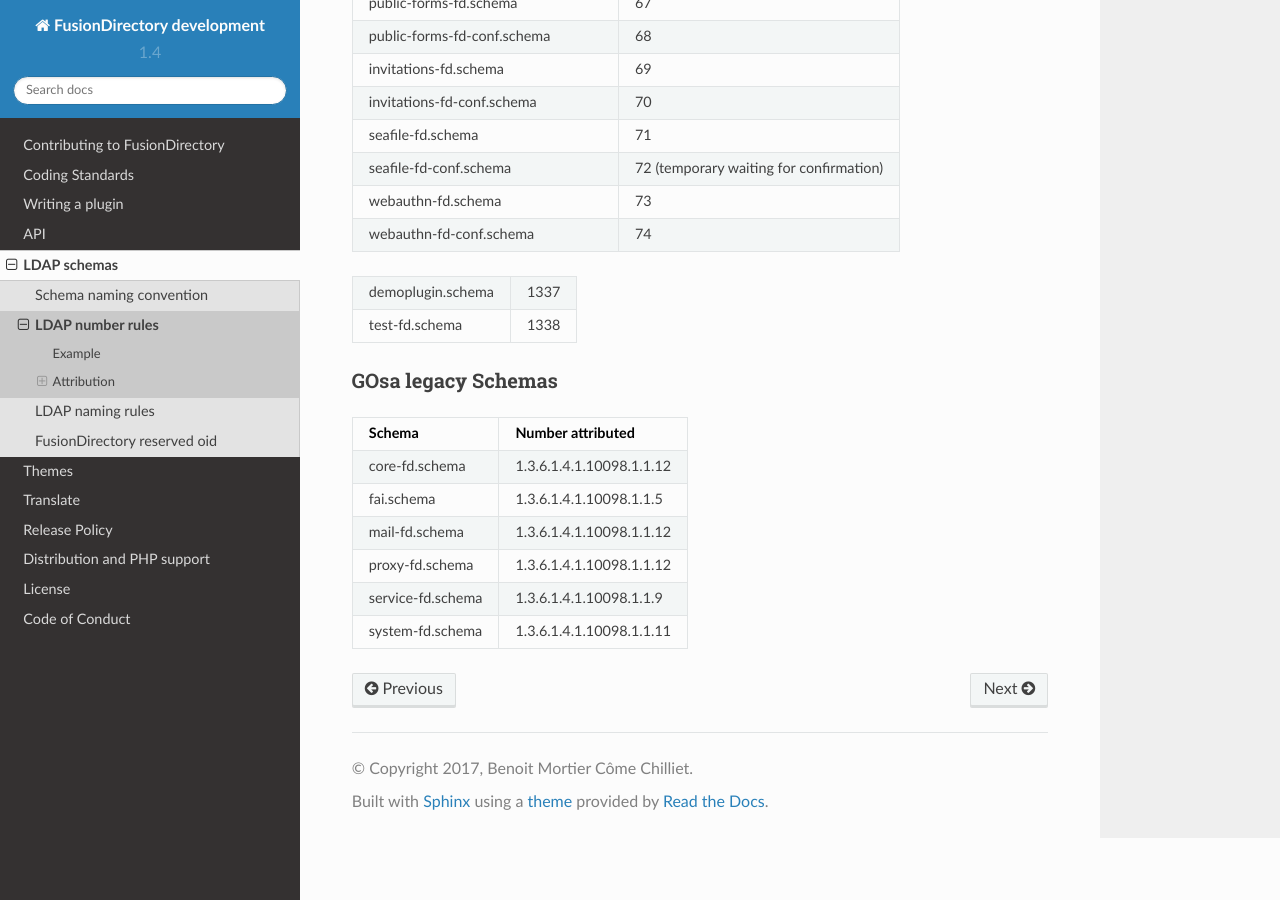
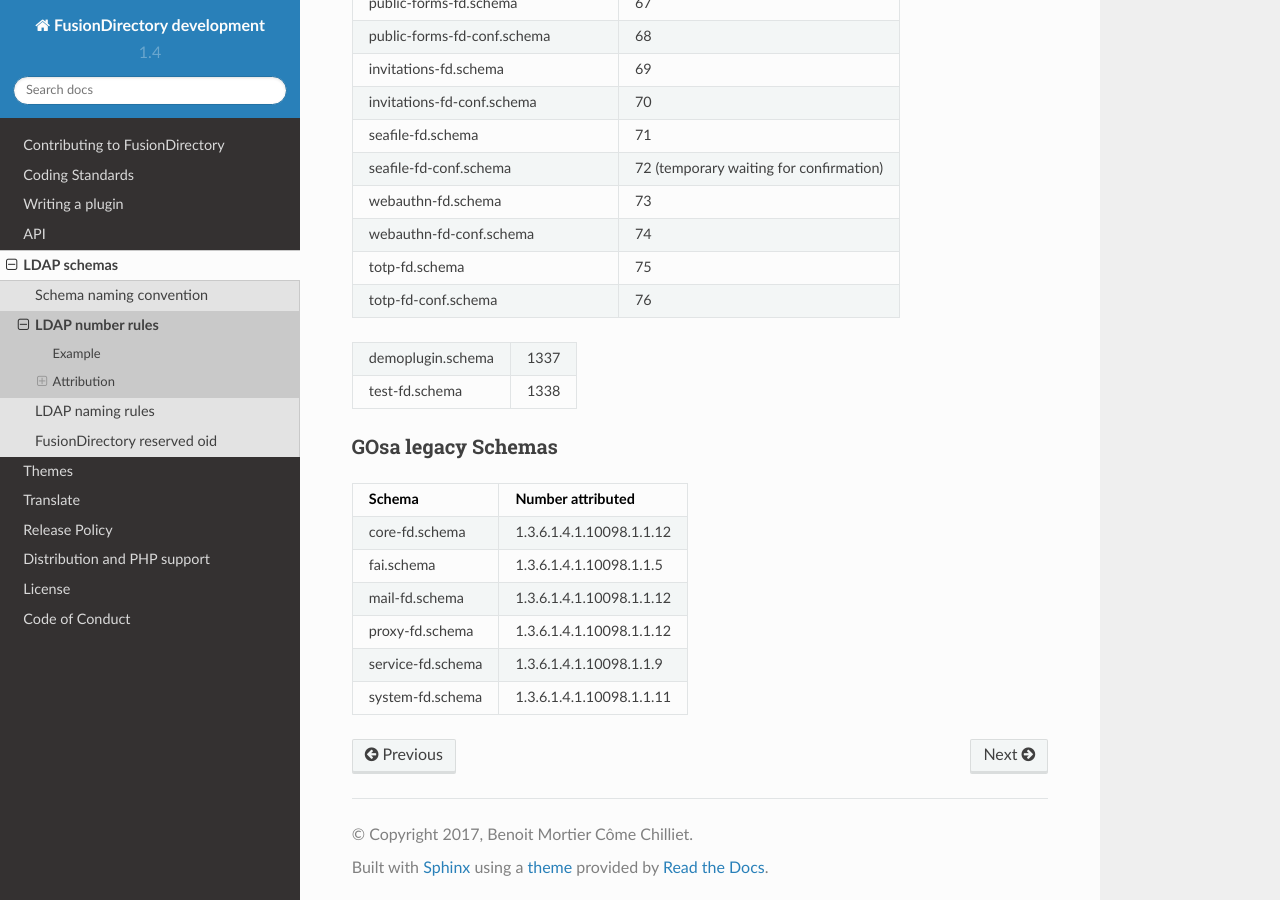
Before and after one commit to fusiondirectory/fusiondirectory-dev-manual, a Sphinx documentation site: the page built from source/schemas/numberrules.rst, in a window 1280 px wide and 900 px high, scrolled down 3087 px. Built offline with Sphinx 7.4.7 and the Read the Docs theme 2.0.0, drawn with Linux system fonts in a browser that asks for light colours.

Commit message:
Reserve numbers for TOTP

```diff
--- a/source/schemas/numberrules.rst
+++ b/source/schemas/numberrules.rst
@@ -109,6 +109,8 @@
 seafile-fd-conf.schema                72 (temporary waiting for confirmation)
 webauthn-fd.schema                    73
 webauthn-fd-conf.schema               74
+totp-fd.schema                        75
+totp-fd-conf.schema                   76
 ===================================== =====================
 
 ===================================== =====================
```
